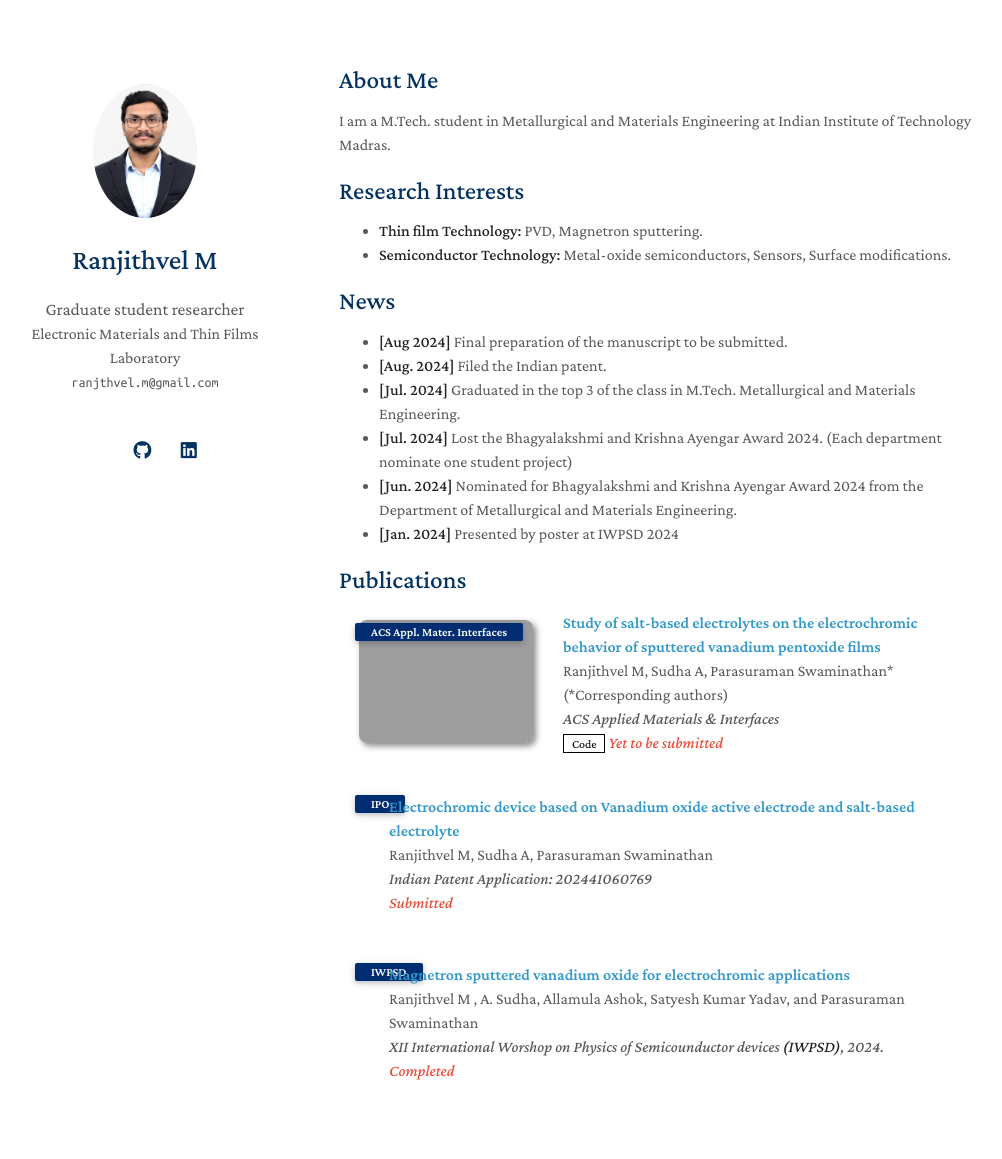
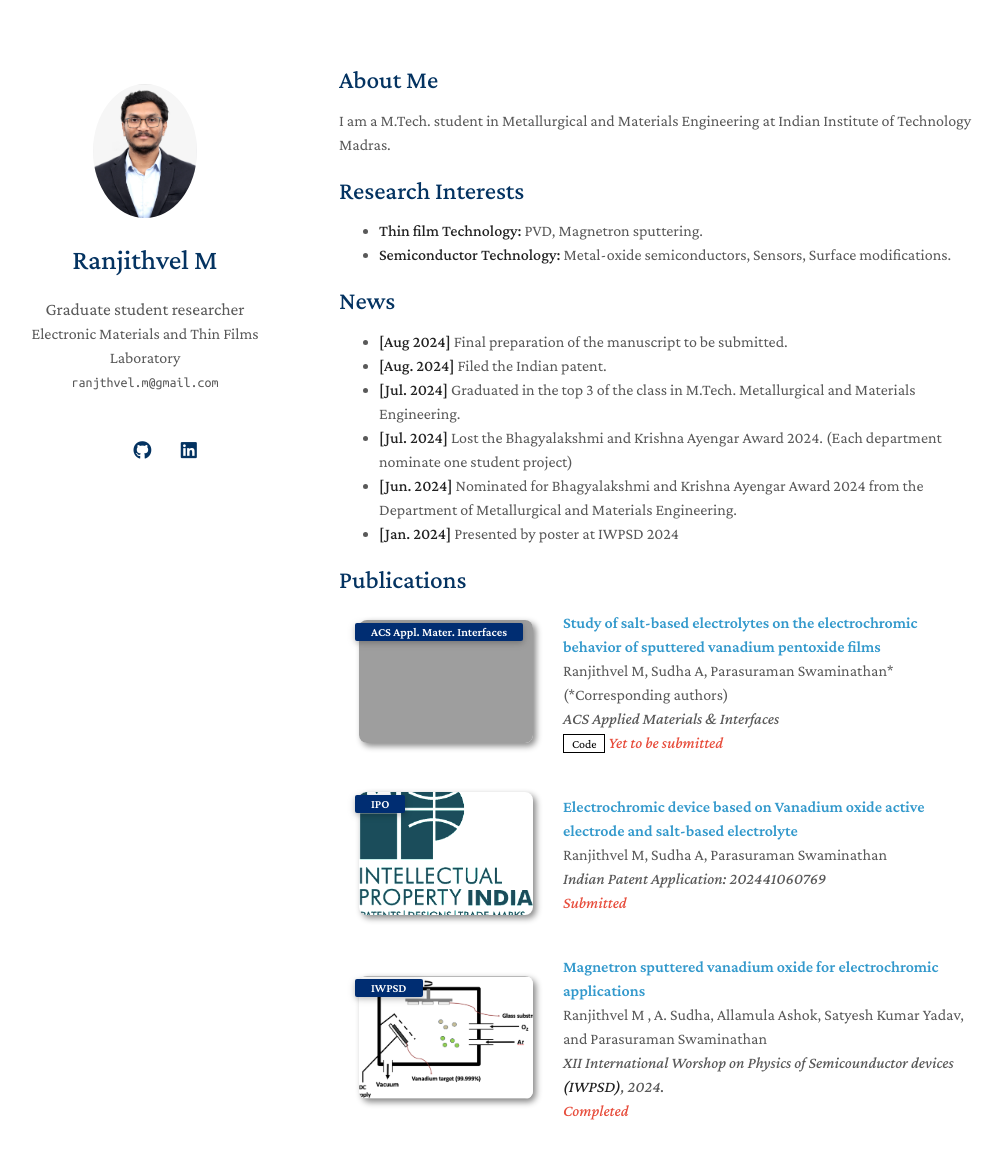
Before and after one commit to ranjithvel/ranjithvel.github.io, a Jekyll site: the page built from index.md, in a window 1280 px wide and 1249 px high. Shown: the top 1159 px of the window, without its empty margins (131-1133 px from the left). Built offline with Jekyll 4.4.1, drawn with Linux system fonts in a browser that asks for light colours; some web fonts are replaced; a style sheet for code colours, icons or effects is not loaded; our own code applies the rules of GitHub Pages for plain Markdown files; grey boxes are pictures that could not be loaded.

Commit message:
new images for publications

```diff
--- a/_data/publications.yml
+++ b/_data/publications.yml
@@ -16,7 +16,7 @@ main:
     # pdf:
     # code: https://github.com/Ranjithvelm/MTech_project
     # bibtex: https://bib.yliu.me/MICCAI23.txt
-    # image: ./assets/img/Picture_1.png
+    image: ./assets/img/ipo.png
     notes: Submitted
 
   - title: Magnetron sputtered vanadium oxide for electrochromic applications
@@ -26,5 +26,5 @@ main:
     # pdf:
     # code: https://github.com/Ranjithvelm/MTech_project
     # bibtex: https://bib.yliu.me/MICCAI23.txt
-    # image: ./assets/img/Picture_1.png
+    image: ./assets/img/sputter.png
     notes: Completed
```
Also changed, not shown: assets/img/ipo.png (added), assets/img/sputter.png (added), html_source_file/assets/img/ipo.png (added), html_source_file/assets/img/sputter.png (added).
